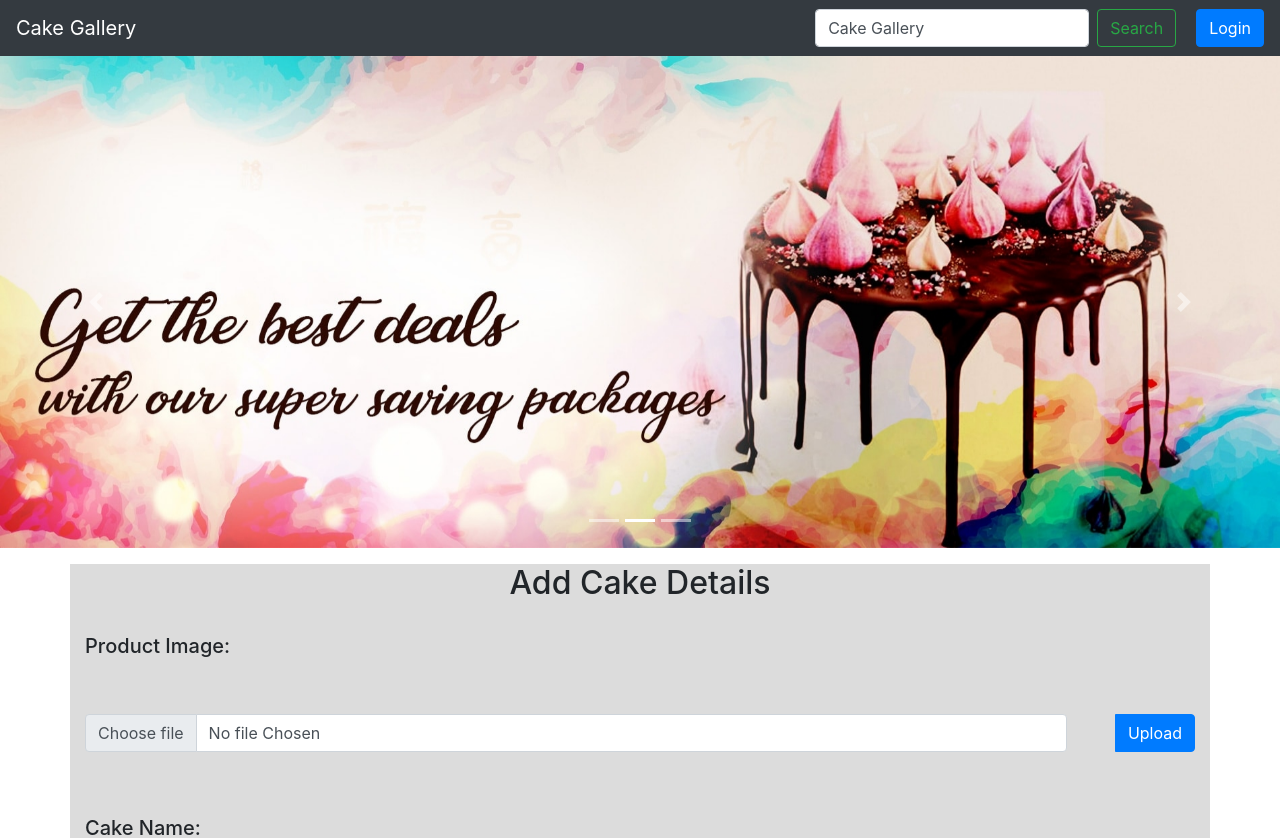
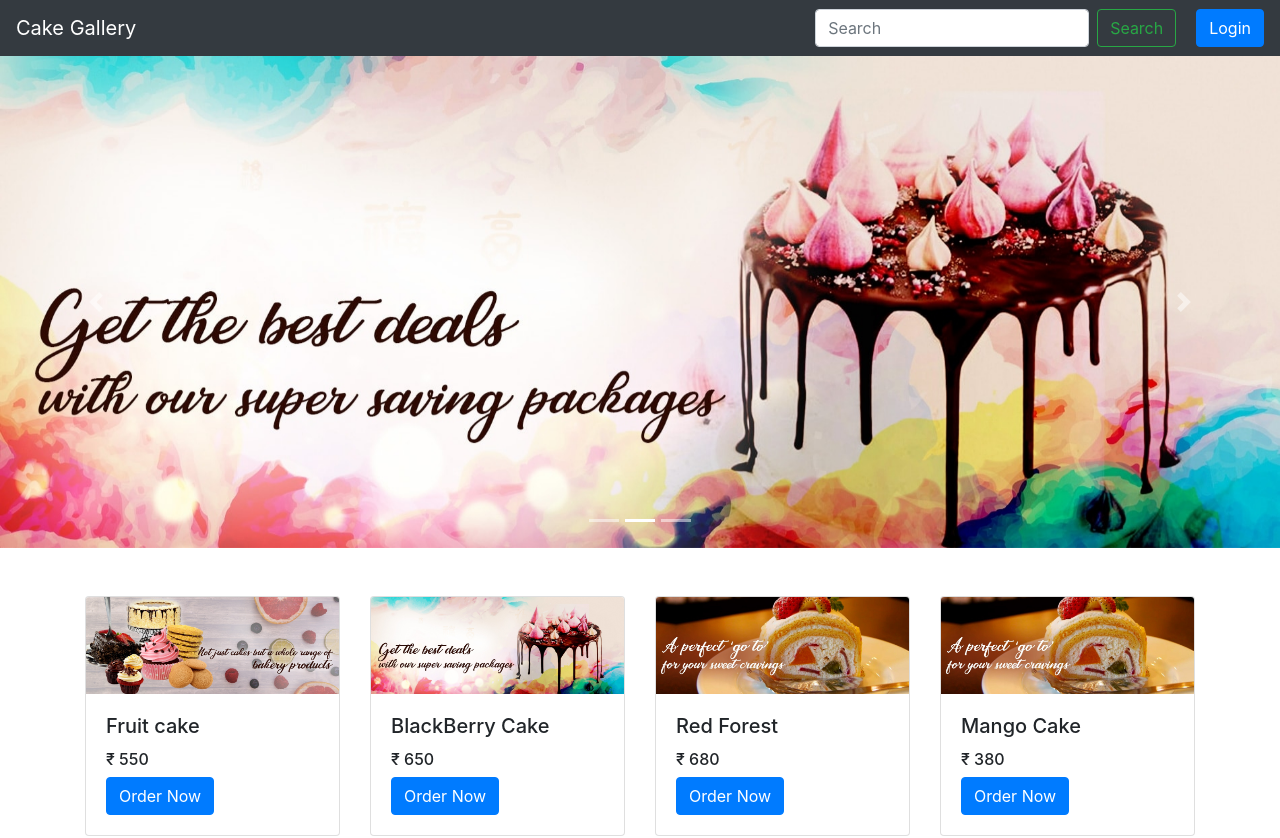
Before and after one commit to gautrohit/cakegallery, a React (Create React App) app: page / in a window 1280 px wide. Shown: the top 838 px of the page. Built offline with nearby package versions, Linux system fonts and the light colour scheme.

Commit message:
added pages 404, seach, cake

```diff
--- a/package.json
+++ b/package.json
@@ -6,6 +6,7 @@
     "@testing-library/jest-dom": "^5.11.4",
     "@testing-library/react": "^11.1.0",
     "@testing-library/user-event": "^12.1.10",
+    "query-string": "^7.0.1",
     "react": "^17.0.2",
     "react-dom": "^17.0.2",
     "react-loader-spinner": "^4.0.0",
--- a/src/App.js
+++ b/src/App.js
@@ -5,6 +5,7 @@ import Signup from "./Components/Signup";
 import Home from "./Components/Home";
 import Search from "./Components/Search";
 import { Switch, Route } from "react-router";
+import PageNotFound from "./Components/PageNotFound";
 
 function App() {
   return (
@@ -15,6 +16,7 @@ function App() {
         <Route path="/login" component={Login} />
         <Route path="/signup" component={Signup} />
         <Route path="/search" component={Search} />
+        <Route path="**" component={PageNotFound} />
       </Switch>
     </div>
   );
--- /dev/null
+++ b/src/Components/CakeItem.js
@@ -0,0 +1,13 @@
+function CakeItem(props) {
+  return (
+    <div className="card cakeItem">
+      <img className="card-img-top" src={props.data.Image} alt="" />
+      <div className="card-body">
+        <h5 className="card-title">{props.data.Name}</h5>
+        <h6 className="price">&#8377; {props.data.Price}</h6>
+        <button className="btn btn-primary">Order Now</button>
+      </div>
+    </div>
+  );
+}
+export default CakeItem;
--- /dev/null
+++ b/src/Components/CakeList.js
@@ -0,0 +1,43 @@
+import CakeItem from "./CakeItem";
+
+let cake1 = {
+  Name: "Fruit cake",
+  Price: 550,
+  Image: "image1.jpg",
+};
+let cake2 = {
+  Name: "BlackBerry Cake",
+  Price: 650,
+  Image: "image2.jpg",
+};
+let cake3 = {
+  Name: "Red Forest",
+  Price: 680,
+  Image: "image3.jpg",
+};
+let cake4 = {
+  Name: "Mango Cake",
+  Price: 380,
+  Image: "image3.jpg",
+};
+function CakeList() {
+  return (
+    <div className="container mt-5">
+      <div className="row">
+        <div className="col-sm-3">
+          <CakeItem data={cake1} />
+        </div>
+        <div className="col-sm-3">
+          <CakeItem data={cake2} />
+        </div>
+        <div className="col-sm-3">
+          <CakeItem data={cake3} />
+        </div>
+        <div className="col-sm-3">
+          <CakeItem data={cake4} />
+        </div>
+      </div>
+    </div>
+  );
+}
+export default CakeList;
--- a/src/Components/Home.js
+++ b/src/Components/Home.js
@@ -1,11 +1,13 @@
 import React from "react";
 import Carousel from "./Carousel";
 import CakeDetails from "./CakeDetails";
+import CakeList from "./CakeList";
 
 export default function Home() {
   return (
     <div>
       <Carousel />
+      <CakeList />
       <CakeDetails />
     </div>
   );
--- a/src/Components/Navbar.js
+++ b/src/Components/Navbar.js
@@ -1,9 +1,22 @@
 import React, { useState } from "react";
-import { Link } from "react-router-dom";
+import { Link, withRouter } from "react-router-dom";
 import "../Styles/Navbar.css";
 
-export default function Navbar() {
+function Navbar(props) {
   var [title, setTitle] = useState("Cake Gallery");
+  var [searchText, setSearch] = useState(undefined);
+
+  // function getSeachText(e) {
+  //   setSearch(e.target.value);
+  // }
+  function searchBtn(e) {
+    e.preventDefault();
+
+    if (searchText) {
+      var url = "/search?q=" + searchText;
+      props.history.push(url);
+    }
+  }
   return (
     <div>
       <nav class="navbar navbar-expand-lg navbar-dark bg-dark">
@@ -19,10 +32,13 @@ export default function Navbar() {
               type="search"
               placeholder="Search"
               aria-label="Search"
-              value={title}
+              onChange={(e) => {
+                setSearch(e.target.value);
+              }}
             />
             <Link to="/search">
               <button
+                onClick={searchBtn}
                 class="btn btn-outline-success my-2 my-sm-0"
                 type="submit"
               >
@@ -40,3 +56,4 @@ export default function Navbar() {
     </div>
   );
 }
+export default Navbar = withRouter(Navbar);
--- /dev/null
+++ b/src/Components/PageNotFound.js
@@ -0,0 +1,13 @@
+import React from "react";
+
+function PageNotFound() {
+  return (
+    <div>
+      <div className="w-100 text-center">
+        <img src="./404.png" className="img-fluid" />
+      </div>
+    </div>
+  );
+}
+
+export default PageNotFound;
--- a/src/Components/Search.js
+++ b/src/Components/Search.js
@@ -1,9 +1,12 @@
 import React from "react";
+import querryString from "query-string";
 
-export default function Search() {
+function Search(props) {
+  var querry = querryString.parse(props.location.search);
   return (
     <div>
-      <h1>Search here!</h1>
+      <h1>Search Cake for: {querry.q}</h1>
     </div>
   );
 }
+export default Search;
```
Also changed, not shown: public/404.png (added), zoom-recording.txt, 1 other file (tests, documents, lock files or other folders).
